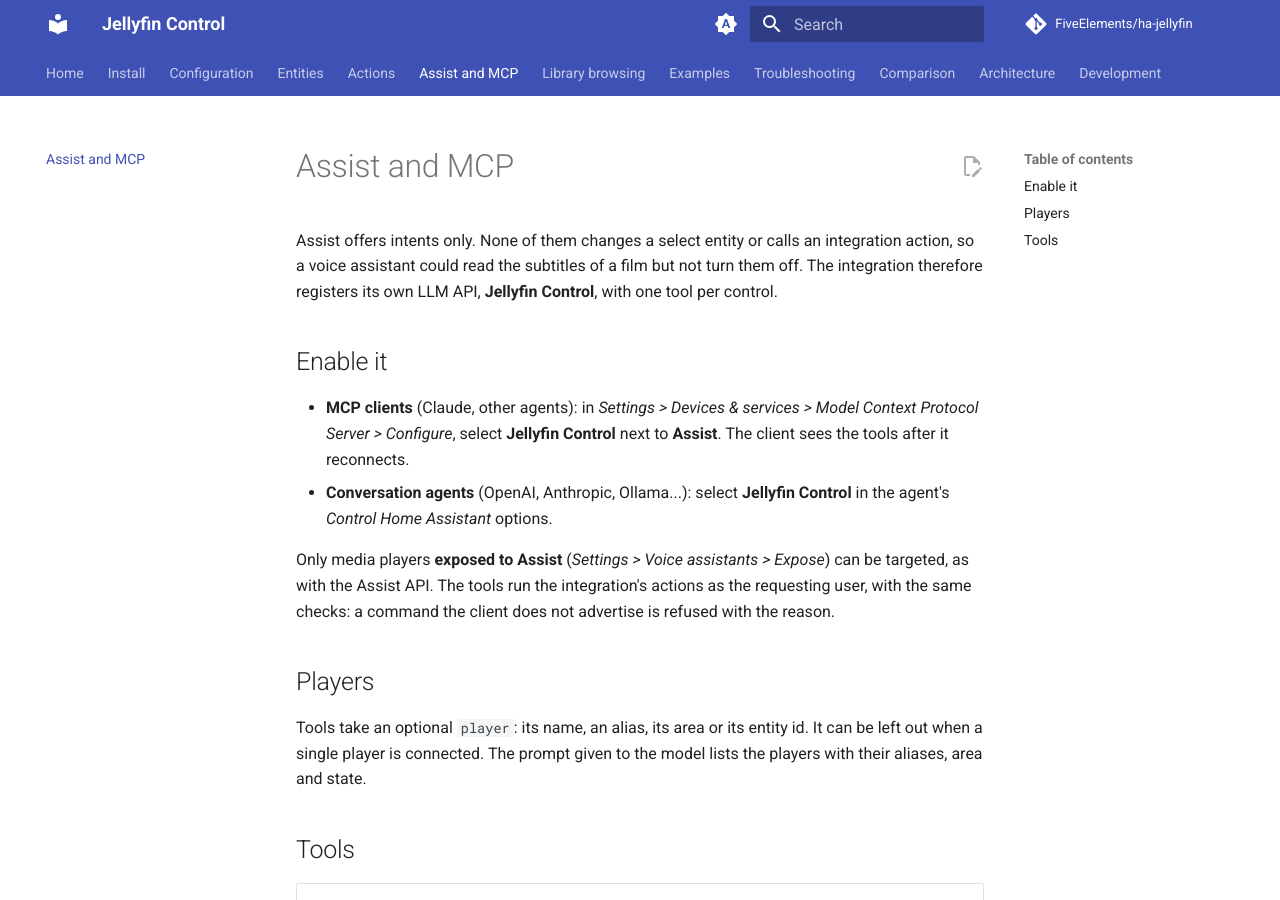
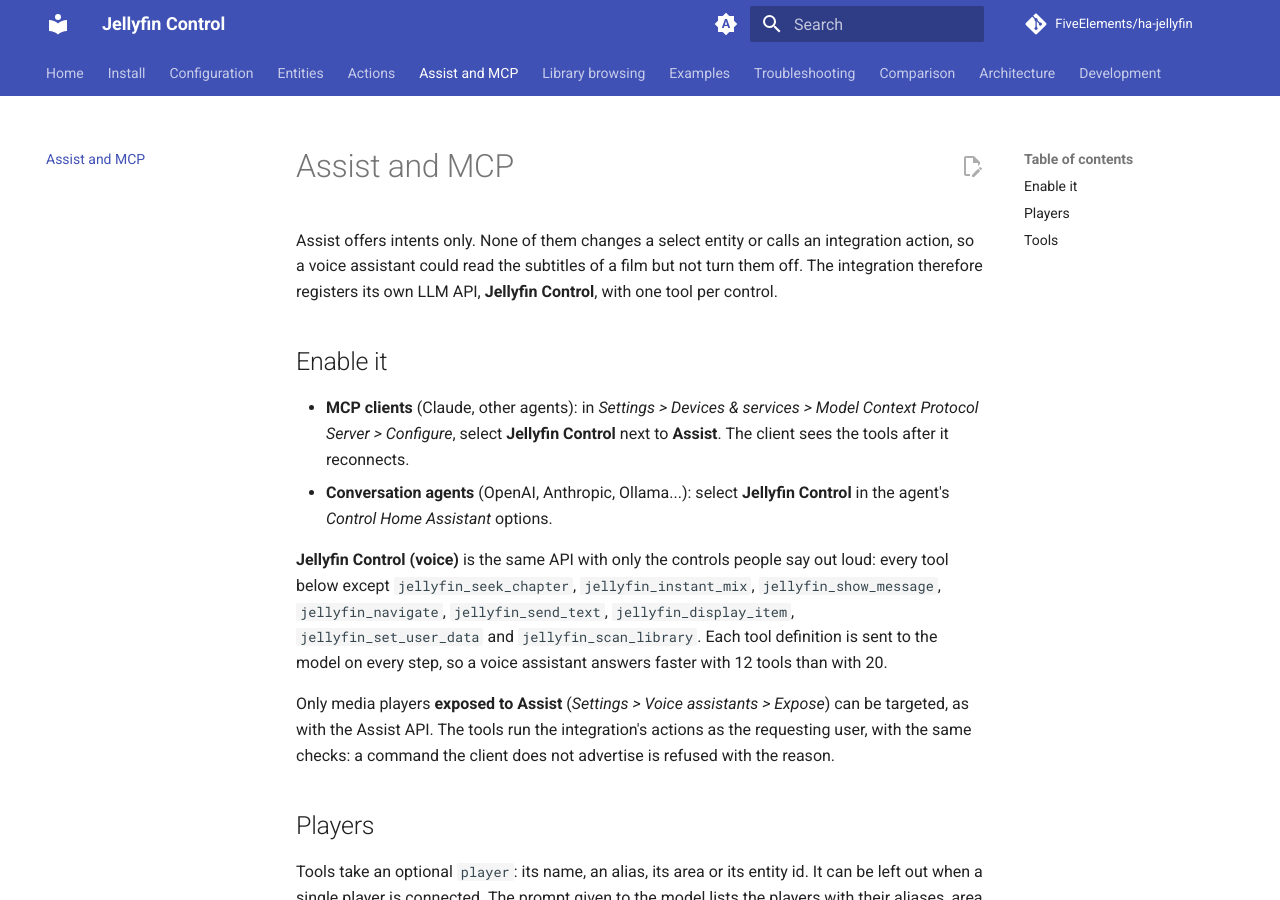
Before and after one commit to FiveElements/ha-jellyfin, an MkDocs documentation site: the page built from docs/assist.md, in a window 1280 px wide and 900 px high. Built offline with MkDocs 1.6.1 and Material for MkDocs 9.7.7, drawn with Linux system fonts in a browser that asks for light colours; comment, search, counter and statistics services are not loaded.

Commit message:
Add a voice subset of the LLM API and shorten tool descriptions (#12)
Every tool definition is sent to the model on each step: 20 tools cost a
voice assistant ~2,200 tokens of latency per step. "Jellyfin Control (voice)"
offers the 12 spoken controls and drops remote keys, text, messages, item
pages, user data, instant mix, chapter jumps and library scan.

Co-authored-by: Claude Opus 5.5 <noreply@anthropic.com>

```diff
--- a/docs/assist.md
+++ b/docs/assist.md
@@ -12,6 +12,13 @@ but not turn them off. The integration therefore registers its own LLM API,
   to **Assist**. The client sees the tools after it reconnects.
 - **Conversation agents** (OpenAI, Anthropic, Ollama...): select
   **Jellyfin Control** in the agent's *Control Home Assistant* options.
+
+**Jellyfin Control (voice)** is the same API with only the controls people
+say out loud: every tool below except `jellyfin_seek_chapter`,
+`jellyfin_instant_mix`, `jellyfin_show_message`, `jellyfin_navigate`,
+`jellyfin_send_text`, `jellyfin_display_item`, `jellyfin_set_user_data` and
+`jellyfin_scan_library`. Each tool definition is sent to the model on every
+step, so a voice assistant answers faster with 12 tools than with 20.
 
 Only media players **exposed to Assist** (*Settings > Voice assistants >
 Expose*) can be targeted, as with the Assist API. The tools run the
```
Also changed, not shown: AGENTS.md (+1 -1 lines), README.md (+2 -1 lines), 2 other files.
